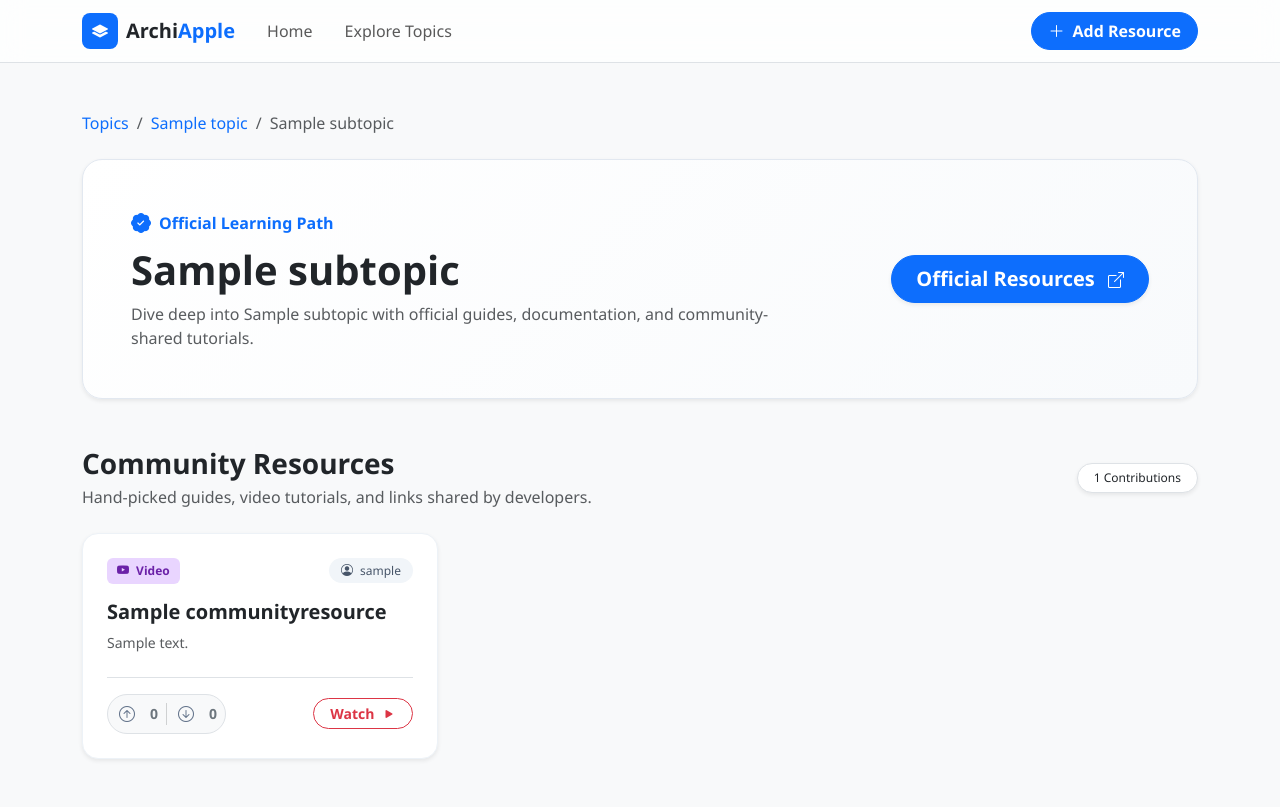
After one commit to Djangodev2010/Archi-Apple, a Django app: page /sub-topic-detail/1/ in a window 1280 px wide. The commit adds this page. Run offline with Django 5.2, Linux system fonts and the light colour scheme; tables that the repository leaves empty hold one stand-in row (values such as "Sample post").

Commit message:
Made changes to some files

```diff
--- a/archiapple/core/models.py
+++ b/archiapple/core/models.py
@@ -39,8 +39,8 @@ class Resource(models.Model):
     """The main resource model, provided by the platform by default"""
 
     title = models.CharField(max_length=255, default="")
-    topic = models.ForeignKey(Topic, on_delete=models.CASCADE, related_name='official_resources')
-    sub_topic = models.ForeignKey(SubTopic, on_delete=models.CASCADE, null=True, blank=True, related_name='official_resources')
+    topic = models.OneToOneField(Topic, on_delete=models.CASCADE, related_name='official_resource')
+    sub_topic = models.OneToOneField(SubTopic, on_delete=models.CASCADE, null=True, blank=True, related_name='official_resource')
     resource_link = models.URLField(blank=True, null=True)
     yt_video_link = models.URLField(blank=True, null=True)
 
--- a/archiapple/core/urls.py
+++ b/archiapple/core/urls.py
@@ -3,5 +3,6 @@ from . import views
 
 urlpatterns = [
     path('', views.index, name="index"),
-    path('sub-topic/<int:topic_id>/', views.sub_topics, name='sub_topics')
+    path('topic-detail/<int:topic_id>/', views.topic_detail, name='topic_detail'),
+    path('sub-topic-detail/<int:sub_topic_id>/', views.sub_topic_detail, name='sub_topic_detail')
 ]
--- a/archiapple/core/views.py
+++ b/archiapple/core/views.py
@@ -1,5 +1,5 @@
 from django.shortcuts import render, get_object_or_404
-from .models import Topic
+from .models import Topic, SubTopic
 
 # Create your views here.
 
@@ -12,11 +12,20 @@ def index(request):
 
     return render(request, 'index.html', context)
 
-def sub_topics(request, topic_id):
-    topic = get_object_or_404(Topic, id=topic_id)
+def topic_detail(request, topic_id):
+    topic = Topic.objects.get(id=topic_id)
 
     context = {
         'topic': topic
     }
 
-    return render(request, 'sub_topics.html', context)
+    return render(request, 'topic_detail.html', context)
+
+def sub_topic_detail(request, sub_topic_id):
+    sub_topic = SubTopic.objects.get(id=sub_topic_id)
+
+    context = {
+        'subtopic': sub_topic
+    }
+
+    return render(request, 'sub_topic_detail.html', context)
--- a/archiapple/templates/index.html
+++ b/archiapple/templates/index.html
@@ -151,13 +151,13 @@
                 <i class="bi bi-diagram-3 me-1 text-primary"></i> {{ topic.sub_topics.count }} Sub Topics
               </span>
               <span class="badge badge-soft">
-                <i class="bi bi-journal-bookmark me-1 text-success"></i> {{ topic.official_resources.count|add:topic.community_resources.count }} Resources
+                <i class="bi bi-journal-bookmark me-1 text-success"></i> {{ topic.community_resources.count|add:1 }} Resources
               </span>
             </div>
 
             <!-- Footer Link -->
             <div class="mt-auto pt-3 border-top">
-              <a href="{% url 'sub_topics' topic.id %}" class="stretched-link text-primary fw-semibold text-decoration-none small">
+              <a href="{% url 'topic_detail' topic.id %}" class="stretched-link text-primary fw-semibold text-decoration-none small">
                 Explore Resources &rarr;
               </a>
             </div>
--- /dev/null
+++ b/archiapple/templates/sub_topic_detail.html
@@ -0,0 +1,420 @@
+{% load static %}
+
+<!DOCTYPE html>
+<html lang="en">
+<head>
+  <meta charset="UTF-8" />
+  <meta name="viewport" content="width=device-width, initial-scale=1.0" />
+  <title>{{ subtopic.name }} | Resources | ArchiApple</title>
+
+  <!-- Bootstrap 5 CSS -->
+  <link href="https://cdn.jsdelivr.net/npm/bootstrap@5.3.2/dist/css/bootstrap.min.css" rel="stylesheet" />
+  <!-- Bootstrap Icons -->
+  <link href="https://cdn.jsdelivr.net/npm/bootstrap-icons@1.11.1/font/bootstrap-icons.css" rel="stylesheet" />
+
+  <style>
+    body {
+      background-color: #f8f9fa;
+      font-family: 'Segoe UI', system-ui, -apple-system, sans-serif;
+    }
+
+    .backdrop-blur {
+      backdrop-filter: blur(12px);
+      -webkit-backdrop-filter: blur(12px);
+    }
+
+    /* Subtopic Hero Banner */
+    .hero-card {
+      border: 1px solid #e2e8f0;
+      border-radius: 20px;
+      background: linear-gradient(135deg, #ffffff 0%, #f8fafc 100%);
+    }
+
+    /* Resource Cards */
+    .resource-card {
+      border: 1px solid #edf2f7;
+      border-radius: 16px;
+      background: #ffffff;
+      transition: all 0.3s cubic-bezier(0.25, 0.8, 0.25, 1);
+    }
+
+    .resource-card:hover {
+      transform: translateY(-4px);
+      box-shadow: 0 12px 24px rgba(0, 0, 0, 0.06) !important;
+      border-color: #cbd5e1;
+    }
+
+    /* Like / Dislike Component Styling */
+      .like-dislike-bar {
+        transition: all 0.2s ease;
+      }
+
+      .btn-reaction {
+        width: 30px;
+        height: 30px;
+        border: none;
+        background: transparent;
+        color: #64748b;
+        transition: all 0.2s ease;
+      }
+
+      .btn-reaction:hover {
+        background-color: #e2e8f0;
+        color: #0f172a;
+      }
+
+      /* Active Liked State */
+      .btn-like.active {
+        color: #2563eb;
+        background-color: #dbeafe;
+      }
+
+      /* Active Disliked State */
+      .btn-dislike.active {
+        color: #dc2626;
+        background-color: #fee2e2;
+      }
+
+    /* Badges & Tags */
+    .badge-soft {
+      font-size: 0.75rem;
+      padding: 6px 12px;
+      border-radius: 20px;
+      font-weight: 500;
+      background-color: #f1f5f9;
+      color: #475569;
+    }
+
+    .badge-tag-article {
+      background-color: #fef08a;
+      color: #854d0e;
+      font-size: 0.75rem;
+      font-weight: 600;
+      padding: 4px 10px;
+      border-radius: 6px;
+    }
+
+    .badge-tag-video {
+      background-color: #e9d5ff;
+      color: #6b21a8;
+      font-size: 0.75rem;
+      font-weight: 600;
+      padding: 4px 10px;
+      border-radius: 6px;
+    }
+
+    /* Roadmap.sh-style Modal Styles */
+    .roadmap-card {
+      border: 1px solid #e2e8f0;
+      border-radius: 12px;
+      background-color: #ffffff;
+    }
+
+    .roadmap-recommended-card {
+      border: 1px solid #fde047;
+      background-color: #fefce8;
+      border-radius: 12px;
+    }
+
+    .resource-link {
+      color: #0f172a;
+      text-decoration: underline;
+      text-underline-offset: 3px;
+      font-weight: 500;
+      transition: color 0.2s ease;
+    }
+
+    .resource-link:hover {
+      color: #2563eb;
+    }
+  </style>
+</head>
+<body>
+
+  <!-- CSRF Token helper for JS -->
+  {% csrf_token %}
+
+  <!-- Modern Navbar -->
+  <nav class="navbar navbar-expand-lg sticky-top border-bottom bg-white bg-opacity-75 backdrop-blur">
+    <div class="container">
+      <a class="navbar-brand d-flex align-items-center gap-2 fw-bold text-dark fs-5" href="#">
+        <span class="d-inline-flex align-items-center justify-content-center bg-primary text-white rounded-3 p-2" style="width: 36px; height: 36px;">
+          <i class="bi bi-layers-fill fs-6"></i>
+        </span>
+        <span>Archi<span class="text-primary">Apple</span></span>
+      </a>
+
+      <button class="navbar-toggler border-0 shadow-none p-2" type="button" data-bs-toggle="collapse" data-bs-target="#mainNavbar" aria-controls="mainNavbar" aria-expanded="false" aria-label="Toggle navigation">
+        <i class="bi bi-list fs-2 text-dark"></i>
+      </button>
+
+      <div class="collapse navbar-collapse mt-3 mt-lg-0" id="mainNavbar">
+        <ul class="navbar-nav me-auto mb-2 mb-lg-0 fw-medium">
+          <li class="nav-item">
+            <a class="nav-link px-3" href="#">Home</a>
+          </li>
+          <li class="nav-item">
+            <a class="nav-link px-3" href="#">Explore Topics</a>
+          </li>
+        </ul>
+
+        <div class="d-flex align-items-center gap-2 mt-3 mt-lg-0">
+          <a href="#" class="btn btn-primary rounded-pill px-3 fw-semibold">
+            <i class="bi bi-plus-lg me-1"></i> Add Resource
+          </a>
+        </div>
+      </div>
+    </div>
+  </nav>
+
+  <!-- Main Container -->
+  <div class="container py-5">
+
+    <!-- Breadcrumbs -->
+    <nav aria-label="breadcrumb" class="mb-4">
+      <ol class="breadcrumb">
+        <li class="breadcrumb-item"><a href="#" class="text-decoration-none">Topics</a></li>
+        <li class="breadcrumb-item"><a href="#" class="text-decoration-none">{{ subtopic.topic.topic_name }}</a></li>
+        <li class="breadcrumb-item active" aria-current="page">{{ subtopic.name }}</li>
+      </ol>
+    </nav>
+
+    <!-- Subtopic Hero & Official Resource Banner -->
+    <div class="hero-card p-4 p-md-5 mb-5 shadow-sm">
+      <div class="row align-items-center">
+        <div class="col-lg-8 mb-3 mb-lg-0">
+          <div class="d-flex align-items-center gap-2 text-primary fw-semibold mb-2">
+            <i class="bi bi-patch-check-fill fs-5"></i>
+            <span>Official Learning Path</span>
+          </div>
+          <h1 class="fw-bold text-dark mb-2">{{ subtopic.name }}</h1>
+          <p class="text-muted mb-0">
+            {% if subtopic.description %}
+              {{ subtopic.description }}
+            {% else %}
+              Dive deep into {{ subtopic.name }} with official guides, documentation, and community-shared tutorials.
+            {% endif %}
+          </p>
+        </div>
+        <div class="col-lg-4 text-lg-end">
+          <button type="button"
+                  data-bs-toggle="modal"
+                  data-bs-target="#officialResourceModal"
+                  class="btn btn-primary btn-lg rounded-pill px-4 fw-semibold shadow-sm">
+            Official Resources <i class="bi bi-box-arrow-up-right ms-2 fs-6"></i>
+          </button>
+        </div>
+      </div>
+    </div>
+
+    <!-- Community Resources Section Header -->
+    <div class="d-flex align-items-center justify-content-between mb-4">
+      <div>
+        <h3 class="fw-bold text-dark mb-1">Community Resources</h3>
+        <p class="text-muted mb-0">Hand-picked guides, video tutorials, and links shared by developers.</p>
+      </div>
+      <span class="badge bg-white border text-dark px-3 py-2 rounded-pill fw-medium shadow-sm">
+        {{ subtopic.community_resources.count }} Contributions
+      </span>
+    </div>
+
+    <!-- Community Resources Grid -->
+    <div class="row g-4">
+      {% for resource in subtopic.community_resources.all %}
+        <div class="col-12 col-md-6 col-lg-4">
+          <div class="card resource-card h-100 p-4 shadow-sm d-flex flex-column">
+
+            <!-- Type Tag & Author Header -->
+            <div class="d-flex align-items-center justify-content-between mb-3">
+              {% if resource.yt_video_link %}
+                <span class="badge-tag-video"><i class="bi bi-youtube me-1"></i> Video</span>
+              {% else %}
+                <span class="badge-tag-article"><i class="bi bi-file-text me-1"></i> Article</span>
+              {% endif %}
+
+              <span class="badge badge-soft">
+                <i class="bi bi-person-circle me-1"></i> {{ resource.user.username }}
+              </span>
+            </div>
+
+            <!-- Title & Description -->
+            <h5 class="fw-bold text-dark mb-2">{{ resource.title }}</h5>
+            <p class="text-muted small mb-4 flex-grow-1">
+              {{ resource.short_description|default:"No description provided." }}
+            </p>
+
+            <!-- Footer Actions: Like / Dislike + Resource Link -->
+            <div class="pt-3 border-top mt-auto d-flex align-items-center justify-content-between gap-2">
+
+              <!-- Upvote / Downvote Arrow Bar -->
+              <div class="like-dislike-bar d-flex align-items-center gap-1 bg-light p-1 rounded-pill border">
+
+                <!-- Upvote Button -->
+                <button type="button"
+                        class="btn btn-sm btn-reaction btn-like rounded-circle p-1 d-flex align-items-center justify-content-center"
+                        onclick="handleReaction({{ resource.id }}, 'like', this)"
+                        title="Upvote">
+                  <i class="bi bi-arrow-up-circle fs-6"></i>
+                </button>
+                <span class="like-count small fw-bold px-1 text-secondary" id="like-count-{{ resource.id }}">
+                  {{ resource.likes_count|default:0 }}
+                </span>
+
+                <div class="vr my-1 text-muted opacity-25"></div>
+
+                <!-- Downvote Button -->
+                <button type="button"
+                        class="btn btn-sm btn-reaction btn-dislike rounded-circle p-1 d-flex align-items-center justify-content-center"
+                        onclick="handleReaction({{ resource.id }}, 'dislike', this)"
+                        title="Downvote">
+                  <i class="bi bi-arrow-down-circle fs-6"></i>
+                </button>
+                <span class="dislike-count small fw-bold px-1 text-secondary" id="dislike-count-{{ resource.id }}">
+                  {{ resource.dislikes_count|default:0 }}
+                </span>
+
+              </div>
+
+              <!-- Direct Link -->
+              {% if resource.yt_video_link %}
+                <a href="{{ resource.yt_video_link }}" target="_blank" rel="noopener" class="btn btn-sm btn-outline-danger rounded-pill px-3 fw-semibold ms-auto">
+                  Watch <i class="bi bi-play-fill ms-1"></i>
+                </a>
+              {% else %}
+                <a href="{{ resource.resource_link }}" target="_blank" rel="noopener" class="btn btn-sm btn-outline-primary rounded-pill px-3 fw-semibold ms-auto">
+                  Read <i class="bi bi-box-arrow-up-right ms-1"></i>
+                </a>
+              {% endif %}
+
+            </div>
+
+          </div>
+        </div>
+      {% endfor %}
+    </div>
+
+  </div>
+
+  <!-- Official Resource Info Modal (Roadmap.sh Style Drawer) -->
+  <div class="modal fade" id="officialResourceModal" tabindex="-1" aria-labelledby="officialResourceModalLabel" aria-hidden="true">
+    <div class="modal-dialog modal-dialog-centered modal-lg">
+      <div class="modal-content border-0 shadow-lg" style="border-radius: 16px; overflow: hidden;">
+
+        <!-- Modal Header -->
+        <div class="modal-header border-0 pb-0 pt-4 px-4 bg-white">
+          <button type="button" class="btn-close shadow-none ms-auto" data-bs-dismiss="modal" aria-label="Close"></button>
+        </div>
+
+        <!-- Modal Body -->
+        <div class="modal-body p-4 pt-0">
+
+          <h2 class="fw-bold text-dark mb-2" id="officialResourceModalLabel">
+            {{ subtopic.name }} Official Guide
+          </h2>
+          <p class="text-secondary small mb-4" style="line-height: 1.6;">
+            Recommended official documentation and curated tutorials to master {{ subtopic.name }}.
+          </p>
+
+          <div class="d-flex flex-column gap-4">
+
+            <!-- 1. Main Official Recommended Card -->
+            <div class="roadmap-recommended-card p-3 p-md-4">
+              <div class="d-flex align-items-center justify-content-between mb-2">
+                <div class="d-flex align-items-center gap-1 text-warning-emphasis fw-semibold small">
+                  <i class="bi bi-star-fill text-warning"></i>
+                  <span>Official Documentation</span>
+                </div>
+              </div>
+              <h5 class="fw-bold text-dark mb-2">
+                {{ subtopic.name }} Docs & Standard Reference
+              </h5>
+              <p class="text-muted small mb-3">
+                The primary reference manual maintained by the official project maintainers.
+              </p>
+              <a href="{{ subtopic.topic.official_link|default:'#' }}" target="_blank" rel="noopener" class="btn btn-warning btn-sm rounded-3 fw-bold px-3">
+                Open Official Docs <i class="bi bi-box-arrow-up-right ms-1"></i>
+              </a>
+            </div>
+
+            <!-- 2. Additional Official Links -->
+            <div class="roadmap-card p-3 p-md-4">
+              <div class="d-flex align-items-center gap-2 text-primary fw-semibold small mb-3">
+                <i class="bi bi-journal-code"></i>
+                <span>Getting Started Links</span>
+              </div>
+
+              <div class="d-flex flex-column gap-3">
+                <div class="d-flex align-items-center gap-2">
+                  <span class="badge-tag-article">Guide</span>
+                  <a href="{{ subtopic.topic.official_link|default:'#' }}" target="_blank" rel="noopener" class="resource-link small">
+                    Quick Start & Installation Guide
+                  </a>
+                </div>
+
+                <div class="d-flex align-items-center gap-2">
+                  <span class="badge-tag-video">Tutorial</span>
+                  <a href="{{ subtopic.topic.secondary_official_link|default:'#' }}" target="_blank" rel="noopener" class="resource-link small">
+                    Official API & Architecture Overview
+                  </a>
+                </div>
+              </div>
+            </div>
+
+          </div>
+
+        </div>
+
+      </div>
+    </div>
+  </div>
+
+  <!-- Bootstrap 5 JS Bundle -->
+  <script src="https://cdn.jsdelivr.net/npm/bootstrap@5.3.2/dist/bootstrap.bundle.min.js"></script>
+
+  <!-- Vote Handling JavaScript -->
+  <script>
+    function handleVote(resourceId, action, buttonElement) {
+      const csrfToken = document.querySelector('[name=csrfmiddlewaretoken]').value;
+
+      fetch(`/resource/${resourceId}/vote/`, {
+        method: 'POST',
+        headers: {
+          'Content-Type': 'application/json',
+          'X-CSRFToken': csrfToken,
+        },
+        body: JSON.stringify({ action: action })
+      })
+      .then(response => response.json())
+      .then(data => {
+        if (data.success) {
+          // Update vote count text
+          document.getElementById(`vote-count-${resourceId}`).innerText = data.new_vote_count;
+
+          // Toggle UI styling
+          const container = buttonElement.closest('.vote-container');
+          container.querySelectorAll('.btn-vote').forEach(btn => btn.classList.remove('upvoted', 'downvoted'));
+
+          if (data.user_action === 'upvote') {
+            buttonElement.classList.add('upvoted');
+          } else if (data.user_action === 'downvote') {
+            buttonElement.classList.add('downvoted');
+          }
+        }
+      })
+      .catch(error => console.error('Error voting:', error));
+    }
+
+    document.addEventListener('DOMContentLoaded', function () {
+      const modalElement = document.getElementById('officialResourceModal');
+      if (modalElement) {
+        modalElement.addEventListener('hide.bs.modal', function () {
+          if (document.activeElement instanceof HTMLElement) {
+            document.activeElement.blur();
+          }
+        });
+      }
+    });
+  </script>
+
+</body>
+</html>
```
Also changed, not shown: archiapple/static/css/topic_detail.css (added, +111 -0 lines), archiapple/static/js/topic_detail.js (added, +11 -0 lines), archiapple/templates/topic_detail.html (renamed from archiapple/templates/sub_topics.html, +75 -62 lines), archiapple/core/migrations/0009_alter_resource_sub_topic_alter_resource_topic.py (added), archiapple/core/migrations/0010_alter_resource_sub_topic_alter_resource_topic.py (added).
